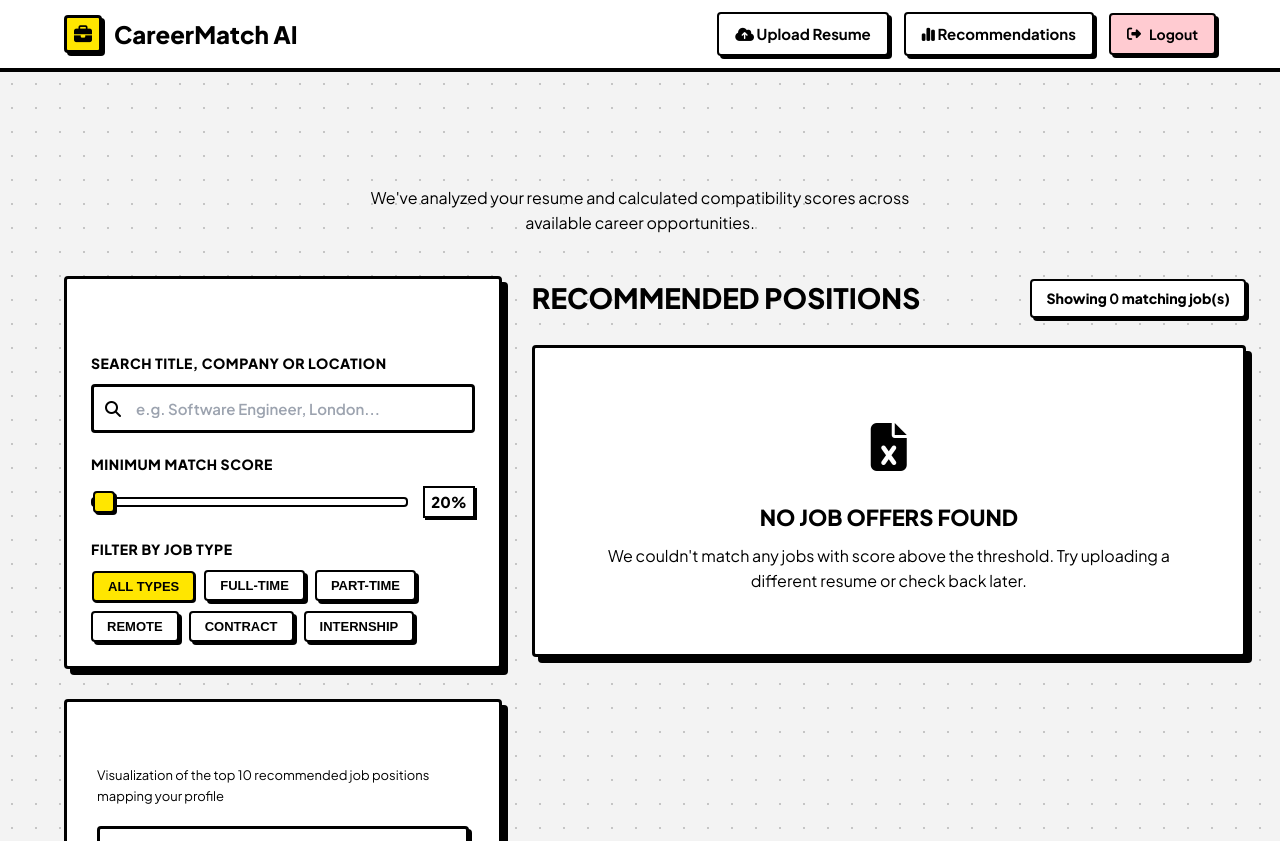
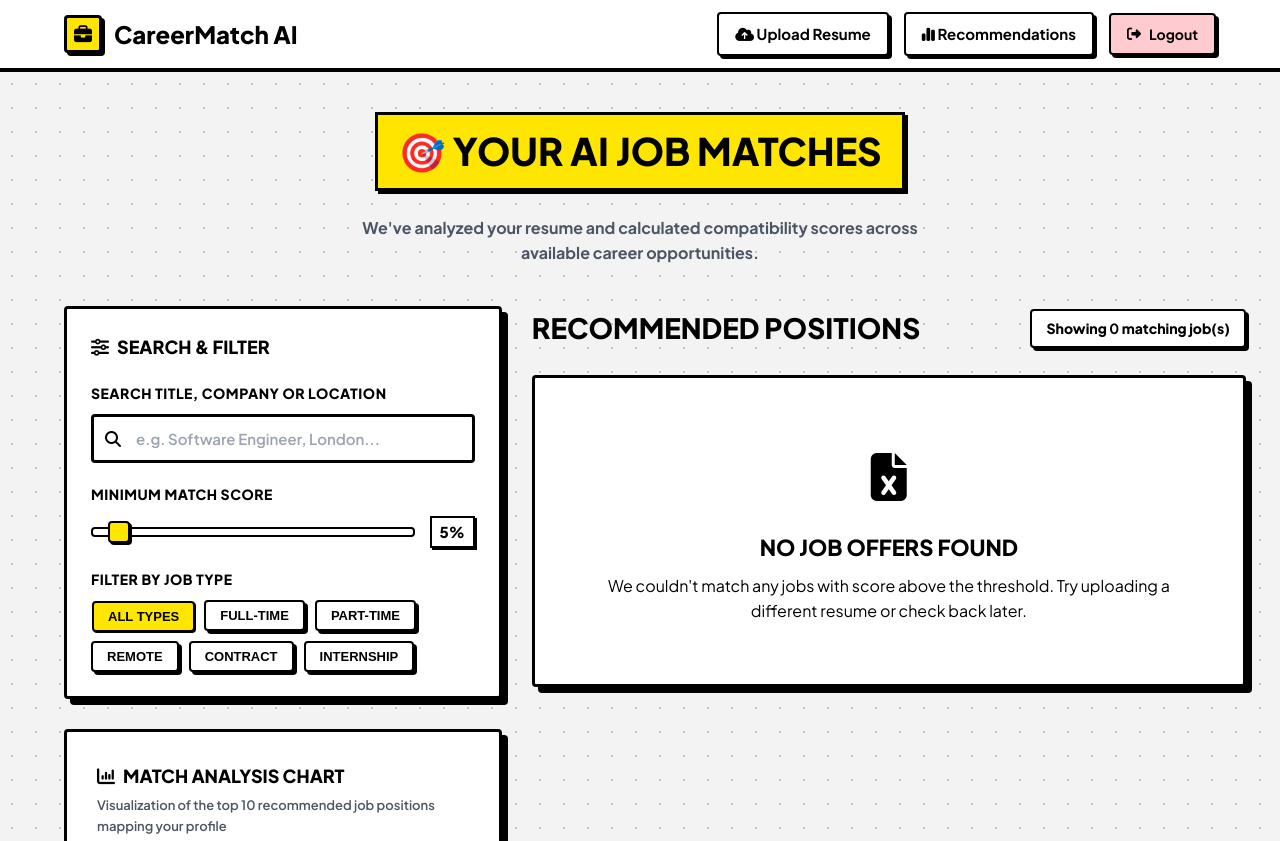
Before and after one commit to kriss2012/Job-Recommendation-System-ML-NLP, a Flask app: template templates/offre.html in a window 1280 px wide. Shown: the top 841 px of the page. Run offline with Flask 2, Linux system fonts and the light colour scheme; the template is opened without the code that fills it, so the values that code supplies are empty.

Commit message:
Update offre.html

```diff
--- a/templates/offre.html
+++ b/templates/offre.html
@@ -3,10 +3,10 @@
 {% block content %}
 <div style="margin-bottom: 40px;">
     <div style="text-align: center; margin-bottom: 40px;">
-        <h1 style="font-size: 38px; font-weight: 800; letter-spacing: -1px; margin-bottom: 12px; background: var(--accent-gradient); -webkit-background-clip: text; -webkit-text-fill-color: transparent;">
+        <h1 style="font-size: 38px; font-weight: 900; text-transform: uppercase; color: var(--dark); margin-bottom: 12px; display: inline-block; background-color: var(--yellow); padding: 6px 20px; border: var(--border-thick); box-shadow: var(--shadow-flat-sm);">
             🎯 Your AI Job Matches
         </h1>
-        <p style="color: var(--text-secondary); font-size: 16px; max-width: 600px; margin: 0 auto;">
+        <p style="color: #4b5563; font-size: 16px; font-weight: 700; max-width: 600px; margin: 12px auto 0;">
             We've analyzed your resume and calculated compatibility scores across available career opportunities.
         </p>
     </div>
@@ -53,8 +53,8 @@
 
             <!-- Filters Card -->
             <div class="glass-card filters-card">
-                <h3 style="font-size: 18px; font-weight: 700; margin-bottom: 20px; color: white; display: flex; align-items: center; gap: 8px;">
-                    <i class="fa-solid fa-sliders" style="color: var(--accent-primary)"></i> Search & Filter
+                <h3 style="font-size: 18px; font-weight: 900; text-transform: uppercase; margin-bottom: 20px; color: var(--dark); display: flex; align-items: center; gap: 8px;">
+                    <i class="fa-solid fa-sliders" style="color: var(--dark)"></i> Search & Filter
                 </h3>
 
                 <div class="filter-row">
@@ -71,8 +71,8 @@
                     <div class="filter-control">
                         <label>Minimum Match Score</label>
                         <div class="slider-container">
-                            <input type="range" id="threshold-slider" class="range-slider" min="20" max="100" value="20">
-                            <span class="slider-val" id="threshold-val">20%</span>
+                            <input type="range" id="threshold-slider" class="range-slider" min="0" max="100" value="5">
+                            <span class="slider-val" id="threshold-val">5%</span>
                         </div>
                     </div>
 
@@ -93,10 +93,10 @@
 
             <!-- Analytics Chart Card -->
             <div class="glass-card chart-card">
-                <h3 style="font-size: 18px; font-weight: 700; color: white;">
-                    <i class="fa-solid fa-chart-column" style="color: var(--accent-secondary); margin-right: 8px;"></i> Match Analysis Chart
+                <h3 style="font-size: 18px; font-weight: 900; text-transform: uppercase; color: var(--dark); display: flex; align-items: center; gap: 8px;">
+                    <i class="fa-solid fa-chart-column" style="color: var(--dark)"></i> Match Analysis Chart
                 </h3>
-                <p style="color: var(--text-secondary); font-size: 13px; margin-top: 4px;">
+                <p style="color: #4b5563; font-size: 13px; font-weight: 600; margin-top: 4px;">
                     Visualization of the top 10 recommended job positions mapping your profile
                 </p>
                 <div class="chart-wrapper">
@@ -148,7 +148,7 @@
                                         <i class="fa-solid fa-briefcase"></i> {{ job.job_type }}
                                     </span>
                                     {% if job.salary != 'Not specified' %}
-                                    <span class="job-card-tag" style="border-color: rgba(16, 185, 129, 0.2); color: #6ee7b7; background: rgba(16, 185, 129, 0.05);">
+                                    <span class="job-card-tag" style="background-color: #f0fdf4;">
                                         <i class="fa-solid fa-coins"></i> {{ job.salary }}
                                     </span>
                                     {% endif %}
@@ -235,7 +235,7 @@
 
     let currentFilters = {
         search: '',
-        threshold: 0.20,
+        threshold: 0.05,
         jobType: 'all'
     };
 
```
